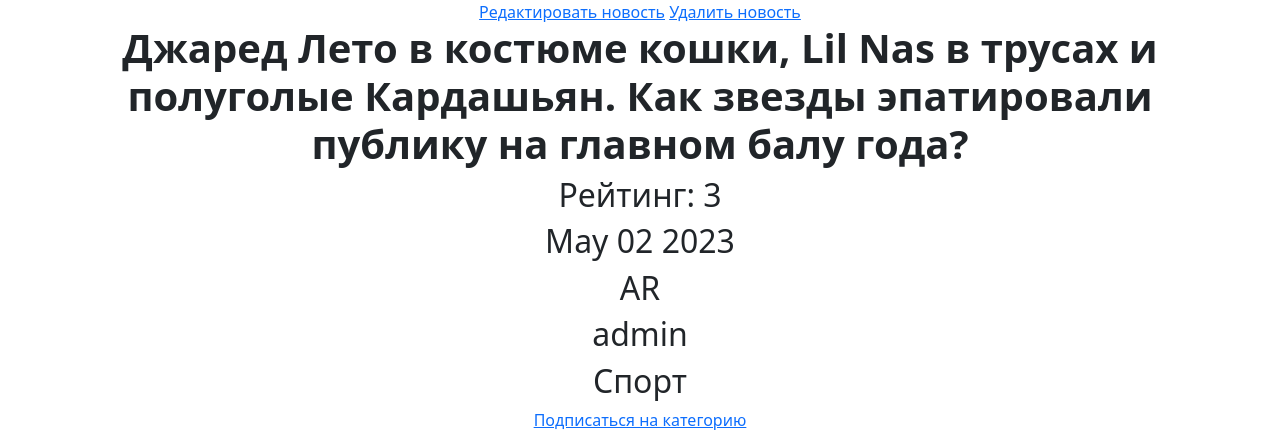
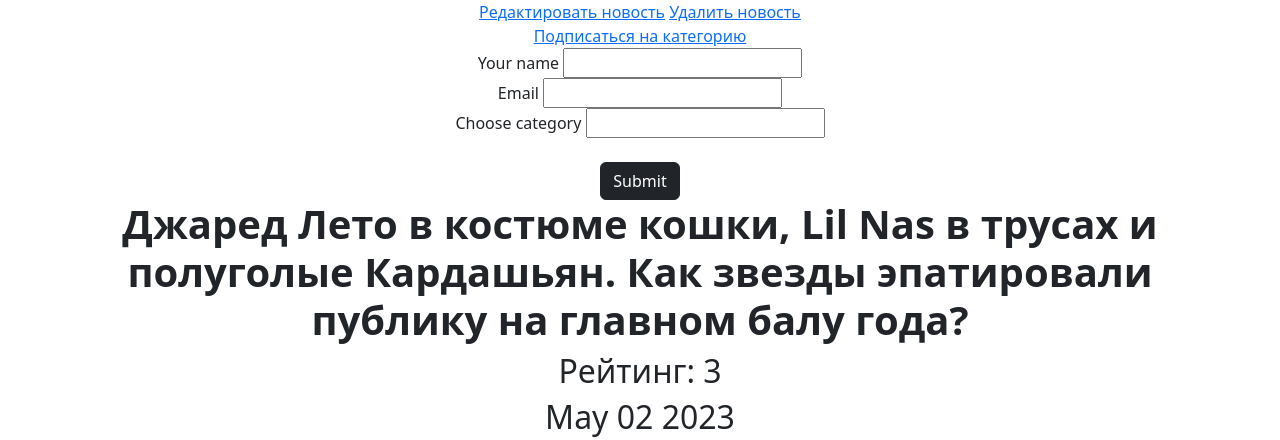
Before and after one commit to 96anastasia96/SkillFactory_NewsPortal, a Django app: page /news/6/ in a window 1280 px wide. Shown: the part 80-520 px from the top of the page. Run offline with Django 4.2, Linux system fonts and the light colour scheme; data comes from the database, SQL or seed files in the repository; both versions use the stored data as it was after the commit; some libraries are stand-ins or nearby versions.

Commit message:
Обновлено

```diff
--- a/project/NewsPortal/models.py
+++ b/project/NewsPortal/models.py
@@ -1,6 +1,9 @@
-from datetime import datetime
+import os
+from datetime import *
 
-from django.contrib.auth.models import User
+from django.contrib.auth import get_user_model
+from django.utils import timezone
+from django.contrib.auth.models import User, AbstractUser
 from django.db import models
 from django.urls import reverse
 from django.contrib.auth.mixins import LoginRequiredMixin
@@ -51,17 +54,9 @@
     def __str__(self):
         return f'{self.client_name}: {self.message}'
 
-#class Subscribers(models.Model):
-#    email = models.EmailField(null=True)
-#    category = models.ForeignKey(Category, on_delete=models.CASCADE)
-#    date = models.DateTimeField(auto_now_add=True)
-#
-#    def __str__self(self):
-#        return self.email
-
 
 class Post(models.Model):
-    author = models.ForeignKey(User, on_delete=models.CASCADE)
+    author = models.ForeignKey(get_user_model(), default=1, on_delete=models.SET_DEFAULT)
     type = models.CharField(max_length=7, choices=TYPE)
     time_in = models.DateTimeField(auto_now_add=True)
     categories = models.ManyToManyField(Category, through='PostCategory')
@@ -99,6 +94,7 @@
     post = models.ForeignKey(Post, on_delete=models.CASCADE)
     category = models.ForeignKey(Category, on_delete=models.CASCADE)
 
+
     def __str__(self):
         return f'{self.category}'
 
@@ -126,3 +122,13 @@
 
     def get_success_url(self):
         return reverse('post_detail', kwargs={'pk': self.object.pk})
+
+
+class SubscribedUsers(models.Model):
+    name = models.CharField(max_length=100)
+    email = models.EmailField(unique=True, max_length=100)
+    created_date = models.DateTimeField('Date created', default=timezone.now)
+    category = models.ManyToManyField(Category)
+
+    def __str__(self):
+        return self.email
--- a/project/NewsPortal/urls.py
+++ b/project/NewsPortal/urls.py
@@ -2,7 +2,7 @@
 
 from . import views
 from .views import (PostList, PostDetailView, PostCreate, PostUpdate, PostDelete, SearchResultsView, ArticleDelete,
-                    ArticleUpdate, ArticleCreate, ArticleDetailView, byebye, PostCategoryList, AppointmentView)
+                    ArticleUpdate, ArticleCreate, ArticleDetailView, byebye, PostCategoryList, AppointmentView, subscribe)
 
 urlpatterns = [
     path('posts/', PostList.as_view(), name ='post_list'),
@@ -16,10 +16,9 @@
     path('article/<int:pk>/edit/', ArticleUpdate.as_view(), name='article_edit'),
     path('article/<int:pk>/delete/', ArticleDelete.as_view(), name='article_delete'),
     path('byebye/', byebye, name='byebye'),
-    #path('subscribe/', SubscriptionView.as_view(), name='subscribe'),
-    #path('subscribed/', SubscriptionView.as_view(), name='subscribed'),
     path('news_by_category/', PostCategoryList.as_view(), name='news_by_category'),
     path('appointment_created/', AppointmentView.as_view(), name='appointment_created'),
-    path('appointments/make_appointment/', AppointmentView.as_view(), name='make_appointment'),
+    path('make_appointment/', AppointmentView.as_view(), name='make_appointment'),
+    path('subscribe/', subscribe, name='subscribe'),
 
 ]
--- a/project/NewsPortal/views.py
+++ b/project/NewsPortal/views.py
@@ -1,18 +1,20 @@
 from datetime import datetime
-from django.contrib.auth import logout
+from django.contrib.auth import logout, get_user_model
 from django.contrib.auth.decorators import login_required
 from django.contrib.auth.mixins import PermissionRequiredMixin
-from django.core.mail import send_mail, EmailMultiAlternatives, mail_admins
+from django.core.exceptions import ValidationError
+from django.core.mail import mail_admins
+from django.core.validators import validate_email
 from django.shortcuts import redirect, render
-from django.template.loader import render_to_string
 from django.urls import reverse_lazy
 from django.utils.decorators import method_decorator
 from django.views import View
 from django.views.generic import (ListView, DetailView, CreateView, UpdateView, DeleteView)
-from .models import Post, PostCategory, Category, Appointment
+from .models import Post, PostCategory, Appointment, SubscribedUsers, Category
 from .filters import PostFilter
 from .forms import PostForm
 from django.db.models import Q
+from django.contrib import messages
 
 
 class PostList(ListView):
@@ -142,42 +144,18 @@
     return redirect('logout')
 
 
-#class SubscriptionView(View):
-#    def get(self, request, *args, **kwargs):
-#        return render(request, 'subscribe.html',)
-#
-#    def base(request):
-#        if request.method == 'POST':
-#            form = SubcribersForm(request.POST)
-#            if form.is_valid():
-#                form.save()
-#                return redirect('/subscribe')
-#        else:
-#            form = SubcribersForm()
-#
-#        context = {'form': form}
-#        mail_admins(form)
-#        return render(request, 'subscribe.html', context)
+class PostCategoryList(ListView):
+    model = Post
+    template_name = 'news_by_category.html'
+    context_object_name = 'posts'
+    paginate_by = 10
 
+    def frontpage(request):
+        title = 'This is a variable'
+        posts = Post.objects.all()
+        categories = Category.objects.all()
 
-class PostCategoryList(ListView):
-    model = PostCategory
-    template_name = 'news_by_category.html'
-    context_object_name = 'news_by_category'
-
-    def news_by_category(request):
-        category = request.GET.get('category', None)
-        if category:
-            post = Post.objects.filter(category=request.categories).order_by('-time_in')
-        else:
-            post = Post.objects.all()
-
-        context = {
-            'post': post,
-            'categories': category,
-        }
-
-        return render(request, 'news_by_category.html', context)
+        return render(request, 'news_by_category.html', {'title': title, 'posts': posts, 'categories': categories})  # Changed, 3
 
 
 class AppointmentView(View):
@@ -198,4 +176,46 @@
             message=appointment.message,
         )
 
-        return redirect('appointments:make_appointment')
+        return redirect('make_appointment')
+
+
+def subscribe(request):
+    if request.method == 'POST':
+        name = request.POST.get('name', None)
+        email = request.POST.get('email', None)
+        category = request.POST.get('category', None)
+
+        if not email or not name:
+            messages.error(request, f"Found registered user with associated {email} email. You must login to subscribe or unsubscribe.")
+            return redirect("/")
+
+        if get_user_model().objects.filter(email=email).first():
+            messages.error(request, f"Found registered user with associated {email} email. You must login to subscribe or unsubscribe.")
+            return redirect(request.META.get("HTTP_REFERER", "/"))
+
+        subscribe_user = SubscribedUsers.objects.filter(email=email).first()
+        if subscribe_user:
+            messages.error(request, f"{email} email address is already subscriber.")
+            return redirect(request.META.get("HTTP_REFERER", "/"))
+
+        try:
+            validate_email(email)
+        except ValidationError as e:
+            messages.error(request, e.messages[0])
+            return redirect("/")
+
+        subscribe_model_instance = SubscribedUsers()
+        subscribe_model_instance.name = name
+        subscribe_model_instance.email = email
+        subscribe_model_instance.category = category
+        subscribe_model_instance.save()
+        messages.success(request, f'{email} email was successfully subscribed to our newsletter!')
+        return redirect(request.META.get("HTTP_REFERER", "/"))
+
+
+
+#@user_is_superuser
+#def newsletter(request):
+#    form = NewsletterForm()
+#    form.fields['receiver'].initial = ','.join([active.email for active in SubscribedUsers.objects.all()])
+#    return render(request=request, template_name='newsletter.html', context={'form': form})
--- a/project/templates/posts.html
+++ b/project/templates/posts.html
@@ -7,6 +7,7 @@
 {% endblock title %}
 
 {% block content %}
+
 <h1><b> Все новости и статьи </b></h1>
 <a href="/news/create/">Создать новость</a>
 <a href="/article/create/">Создать статью</a>
@@ -62,4 +63,5 @@
            <a href="?page={{ page_obj.paginator.num_pages }}">{{ page_obj.paginator.num_pages }}</a>
        {% endif %}
    {% endif %}
+
 {% endblock content %}
--- a/project/templates/some_news.html
+++ b/project/templates/some_news.html
@@ -8,8 +8,21 @@
 
 {% block content %}
 <a href="{%url 'post_edit' some_news.pk%}">Редактировать новость</a>
-<a href="{%url 'post_delete' some_news.pk%}">Удалить новость</a>
+<a href="{%url 'post_delete' some_news.pk%}">Удалить новость</a> <br>
+<a href="{%url 'some_news' some_news.pk %}">Подписаться на категорию</a></td>
 
+<form action="{% url 'subscribe' %}" method="POST">
+
+  {% csrf_token %}
+  <label for="name">Your name</label>
+  <input type="text" name="name"> <br>
+  <label for="email"> Email</label>
+  <input type="email" name="email"> <br>
+    <label for="category"> Choose category</label>
+  <input type="category" name="category"><br><br>
+  <input type="submit" class="btn btn-dark">
+
+</form>
 <h1><b> {{ some_news.title}} </b></h1>
 
 <h2> Рейтинг: {{some_news.rating}} </h2>
@@ -18,7 +31,6 @@
 <h2>{{ some_news.type }}</h2>
 <h2>{{ some_news.author }}</h2>
 <h2>{{ some_news.categories.first.name_category }}</h2>
-<a href="{%url 'some_news' some_news.pk %}">Подписаться на категорию</a></td>
 
 <hr>
 <h3><em> Содержание: </em></h3>
```
Also changed, not shown: project/NewsPortal/admin.py (+7 -1 lines), project/NewsPortal/forms.py (+6 -4 lines), project/templates/subscribe.html (deleted, +0 -20 lines), project/templates/subscribed.html (deleted, +0 -13 lines), project/db.sqlite3.
